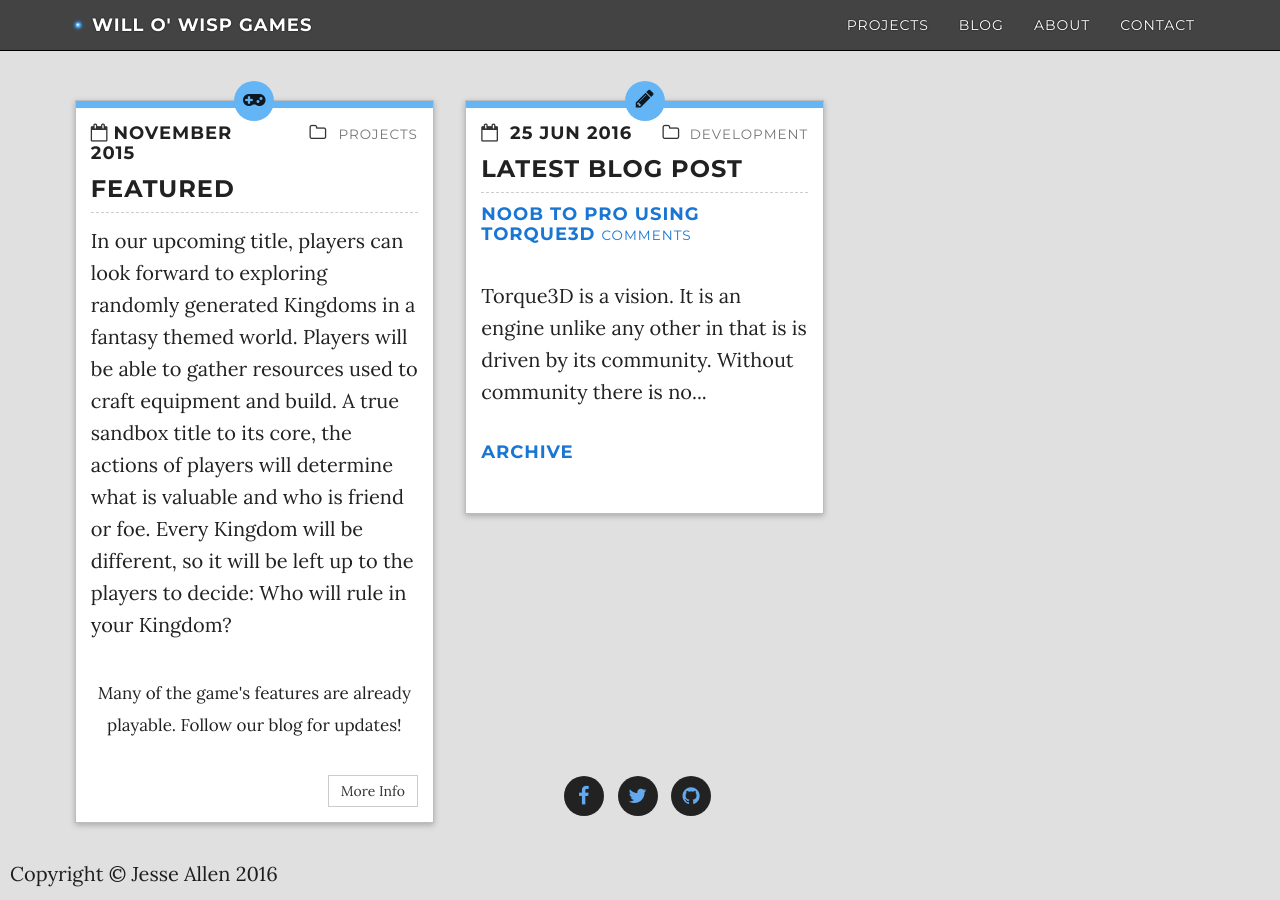
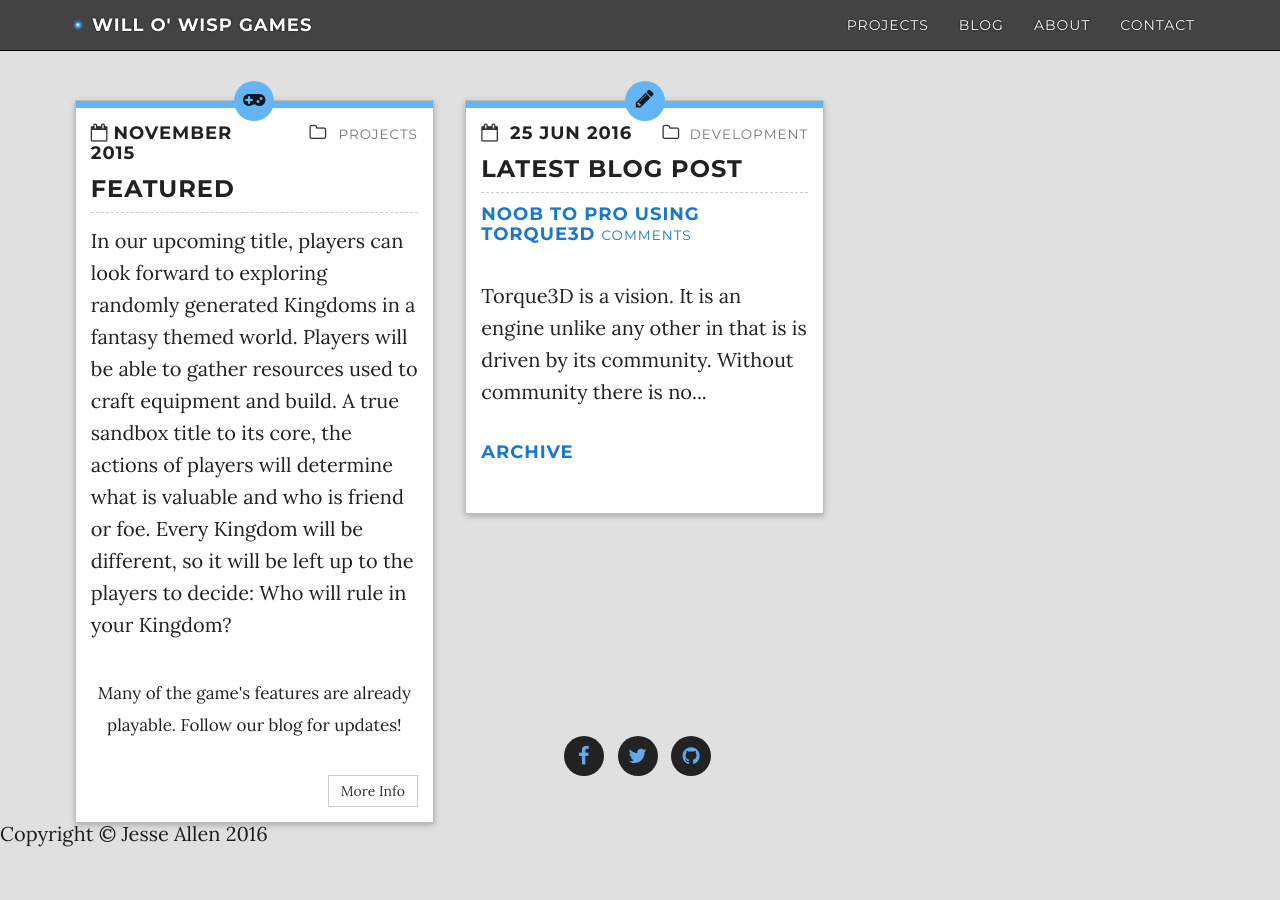
Before and after one commit to WilloWispGames/WilloWispGames.github.io, a Jekyll site: the page built from index.html, in a window 1280 px wide. Built offline with Jekyll 4.4.1, drawn with Linux system fonts in a browser that asks for light colours; nearby versions of some CDN libraries; comment, search, counter and statistics services are not loaded.

Commit message:
Update grayscale.scss

```diff
--- a/css/grayscale.scss
+++ b/css/grayscale.scss
@@ -347,7 +347,7 @@
     right: 0;
     bottom: 0;
     left: 0;
-    padding: 1rem; //50px 0;
+    padding: 50px 0;
     text-align: center;
     p {
         margin: 0;
```
